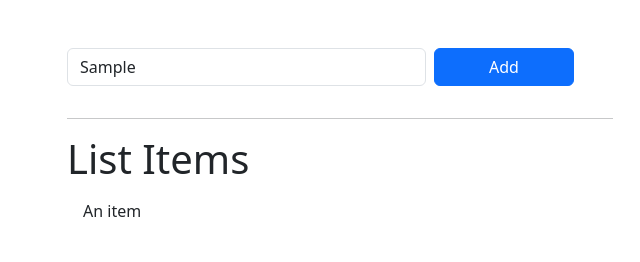
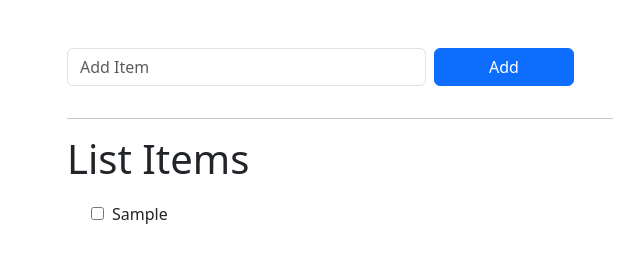
Before and after one commit to prantoc/simple-typescript-todolist, a website with bundled scripts: page public/index.html in a window 1280 px wide. Both pictures are taken after typing "Sample" into the empty fields and a click on the button "Add". Shown: the full height of the page, 300-940 px from the left. Built offline with nearby package versions, Linux system fonts and the light colour scheme.

Commit message:
add list and show list

```diff
--- a/public/index.html
+++ b/public/index.html
@@ -25,7 +25,7 @@
           <hr>
           <h1>List Items</h1>
           <ul class="list-group list-group-flush" id="list">
-            <li class="list-group-item">An item</li>
+            <!-- <li class="list-group-item">An item</li> -->
           </ul>
         </div>
       </div>
--- a/src/index.ts
+++ b/src/index.ts
@@ -8,22 +8,33 @@ type Task = {
 const list = document.querySelector<HTMLUListElement>("#list")
 // const form = document.getElementById("new-task-form") as HTMLFormElement | null
 const form = document.querySelector<HTMLFormElement>("#new-task-form")
-const input = document.querySelector<HTMLInputElement>("new-task-title")
-
+const input = document.querySelector<HTMLInputElement>("#new-task-title")
+const tasks: Task[] = []
 form?.addEventListener('submit', e => {
   e.preventDefault();
   if (input?.value == "" || input?.value == null) return;
-  const newTask = {
+  const newTask: Task = {
     id: uuidV4(),
     title: input.value,
     completed: false,
     createdAt: new Date()
   }
-
   addListItem(newTask);
-
+  input.value = ''
 })
 
 function addListItem(task: Task) {
-
+  const item = document.createElement('li')
+  const label = document.createElement('label')
+  const checkbox = document.createElement('input')
+  checkbox.type = "checkbox"
+  checkbox.addEventListener("change", () => {
+    task.completed = checkbox.checked
+    console.log(task)
+  })
+  item.classList.add('list-group-item');
+  checkbox.classList.add('p-2', 'm-2');
+  label.append(checkbox, task.title)
+  item.append(label)
+  list?.append(item)
 }
```
